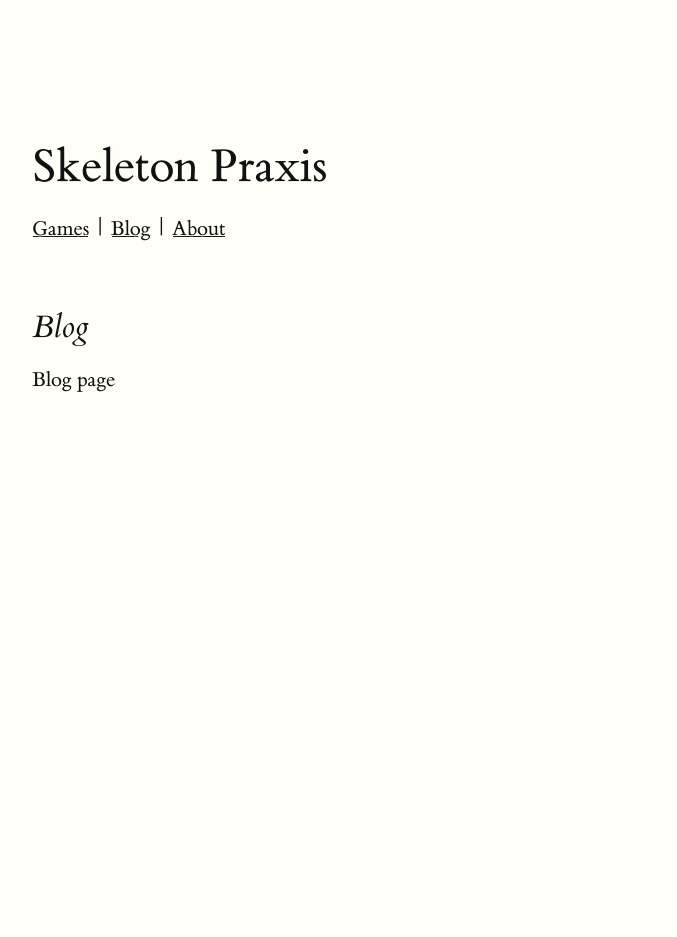
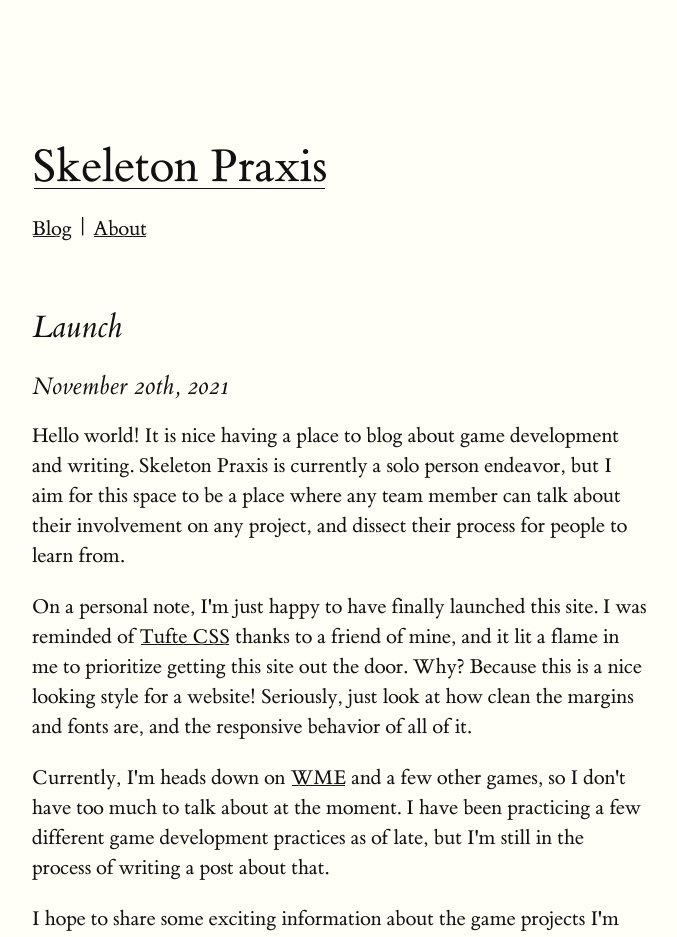
Before and after one commit to SkeletonPraxis/Skeleton-Praxis-Home, a Next.js app: page /blog in a window 1280 px wide. Shown: the top 937 px of the page, without its empty margins (128-805 px from the left). Before the commit the page ends 800 px from the top, so only its background shows below. Built offline with nearby package versions, Linux system fonts and the light colour scheme.

Commit message:
clean up

```diff
--- a/package.json
+++ b/package.json
@@ -8,8 +8,6 @@
 		"lint": "prettier --write ."
 	},
 	"dependencies": {
-		"@radix-ui/react-separator": "^0.1.1",
-		"@stitches/react": "^1.2.5",
 		"next": "12.0.3",
 		"react": "17.0.2",
 		"react-dom": "17.0.2"
--- a/pages/_app.tsx
+++ b/pages/_app.tsx
@@ -1,18 +1,27 @@
 import '../styles/tufte.css'
 import type { AppProps } from 'next/app'
 import Link from 'next/link'
+import Head from 'next/head'
 
 function SkeletonPraxisHome({ Component, pageProps }: AppProps) {
 	return (
+		<div>
+			<Head>
+				<title>Skeleton Praxis</title>
+				<meta name='description' content='Skeleton Praxis Homepage' />
+				<link rel='icon' href={'/favicon.ico'} />
+			</Head>
 			<article>
-			<h1>Skeleton Praxis</h1>
+				<h1><Link href={'/'}>Skeleton Praxis</Link></h1>
 				<p>
-				<Link href={'/games'}>Games</Link> |{' '}
+					{/*<Link href={'/games'}>Games</Link> |{' '}*/}
 					<Link href={'/blog'}>Blog</Link> |{' '}
 					<Link href={'/about'}>About</Link>
 				</p>
 				<Component {...pageProps} />
 			</article>
+		</div>
+
 	)
 }
 
--- a/pages/_document.tsx
+++ /dev/null
@@ -1,22 +0,0 @@
-import React from 'react'
-import NextDocument, { Html, Head, Main, NextScript } from 'next/document'
-import { getCssText } from '../stitches.config'
-
-export default class Document extends NextDocument {
-	render() {
-		return (
-			<Html lang='en'>
-				<Head>
-					<style
-						id='stitches'
-						dangerouslySetInnerHTML={{ __html: getCssText() }}
-					/>
-				</Head>
-				<body>
-					<Main />
-					<NextScript />
-				</body>
-			</Html>
-		)
-	}
-}
--- a/pages/api/hello.ts
+++ /dev/null
@@ -1,13 +0,0 @@
-// Next.js API route support: https://nextjs.org/docs/api-routes/introduction
-import type { NextApiRequest, NextApiResponse } from 'next'
-
-type Data = {
-	name: string
-}
-
-export default function handler(
-	req: NextApiRequest,
-	res: NextApiResponse<Data>
-) {
-	res.status(200).json({ name: 'John Doe' })
-}
--- a/pages/blog.tsx
+++ b/pages/blog.tsx
@@ -1,11 +1,48 @@
 import { NextPage } from 'next'
 import React from 'react'
+import Link from 'next/link'
+import Head from 'next/head'
 
 const Blog: NextPage = () => {
 	return (
 		<section>
-			<h2>Blog</h2>
-			<p>Blog page</p>
+			<Head>
+				<title>Skeleton Praxis - Blog</title>
+			</Head>
+			<h2>Launch</h2>
+			<h3>November 20th, 2021</h3>
+			<p>
+				Hello world! It is nice having a place to blog about game
+				development and writing. Skeleton Praxis is currently a solo
+				person endeavor, but I aim for this space to be a place where
+				any team member can talk about their involvement on any project,
+				and dissect their process for people to learn from.
+			</p>
+			<p>
+				On a personal note, I'm just happy to have finally launched this
+				site. I was reminded of{' '}
+				<Link href={'https://edwardtufte.github.io/tufte-css/'}>
+					Tufte CSS
+				</Link>{' '}
+				thanks to a friend of mine, and it lit a flame in me to
+				prioritize getting this site out the door. Why? Because this is
+				a nice looking style for a website! Seriously, just look at how
+				clean the margins and fonts are, and the responsive behavior
+				of all of it.
+			</p>
+			<p>
+				Currently, I'm heads down on{' '}
+				<Link href={'https://twitter.com/WMEGame'}>WME</Link> and a few
+				other games, so I don't have too much to talk about at the
+				moment. I have been practicing a few different game development
+				practices as of late, but I'm still in the process of writing a
+				post about that.
+			</p>
+			<p>
+				I hope to share some exciting information about the game
+				projects I'm working on, and I'm excited to share it with the
+				rest of the world. Stay sane everyone.
+			</p>
 		</section>
 	)
 }
--- a/pages/index.tsx
+++ b/pages/index.tsx
@@ -4,7 +4,7 @@ const Home: NextPage = () => {
 	return (
 		<section>
 			<h2>Welcome</h2>
-			<p>Welcome text</p>
+			<p>Welcome to the homepage of Skeleton Praxis! You can find my writing and games here.</p>
 		</section>
 	)
 }
--- a/stitches.config.ts
+++ /dev/null
@@ -1,3 +0,0 @@
-import { createStitches } from '@stitches/react'
-
-export const { styled, getCssText } = createStitches()
```
Also changed, not shown: pages/about.tsx (+12 -2 lines), styles/globals.css (added). Lines whose indentation alone changed are shown as unchanged.
